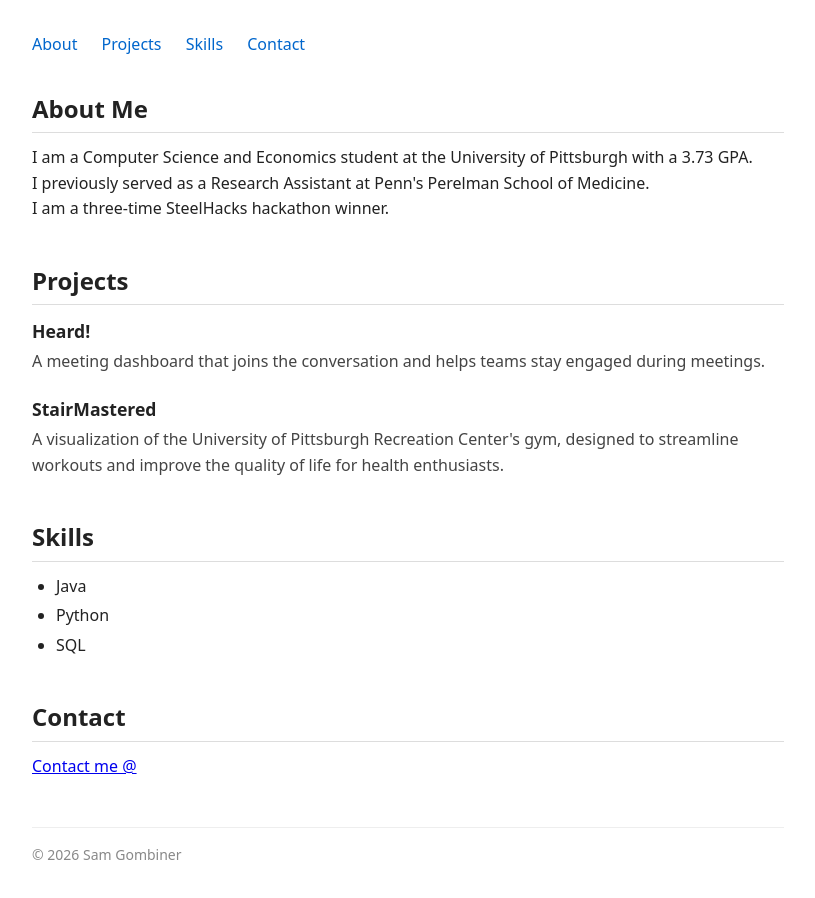
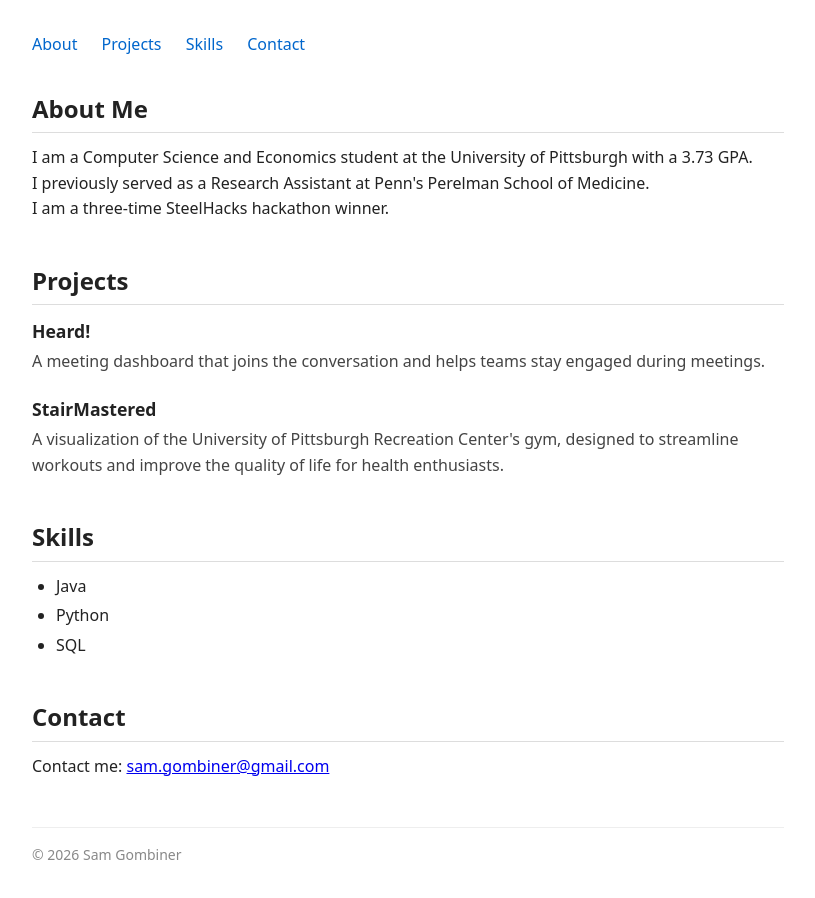
Before and after one commit to sgombiner/Portfolio, a plain HTML site: page index.html in a window 1280 px wide. Shown: the whole page, without its empty margins (232-1047 px from the left). Drawn offline with Linux system fonts and the light colour scheme.

Commit message:
Update portfolio contact details

```diff
--- a/index.html
+++ b/index.html
@@ -51,7 +51,7 @@
 
     <section id="contact">
       <h2>Contact</h2>
-      <p><a href="mailto:sam.gombiner@gmail.com">Contact me @</a></p>
+      <p>Contact me: <a href="mailto:sam.gombiner@gmail.com">sam.gombiner@gmail.com</a></p>
     </section>
 
   </main>
```
